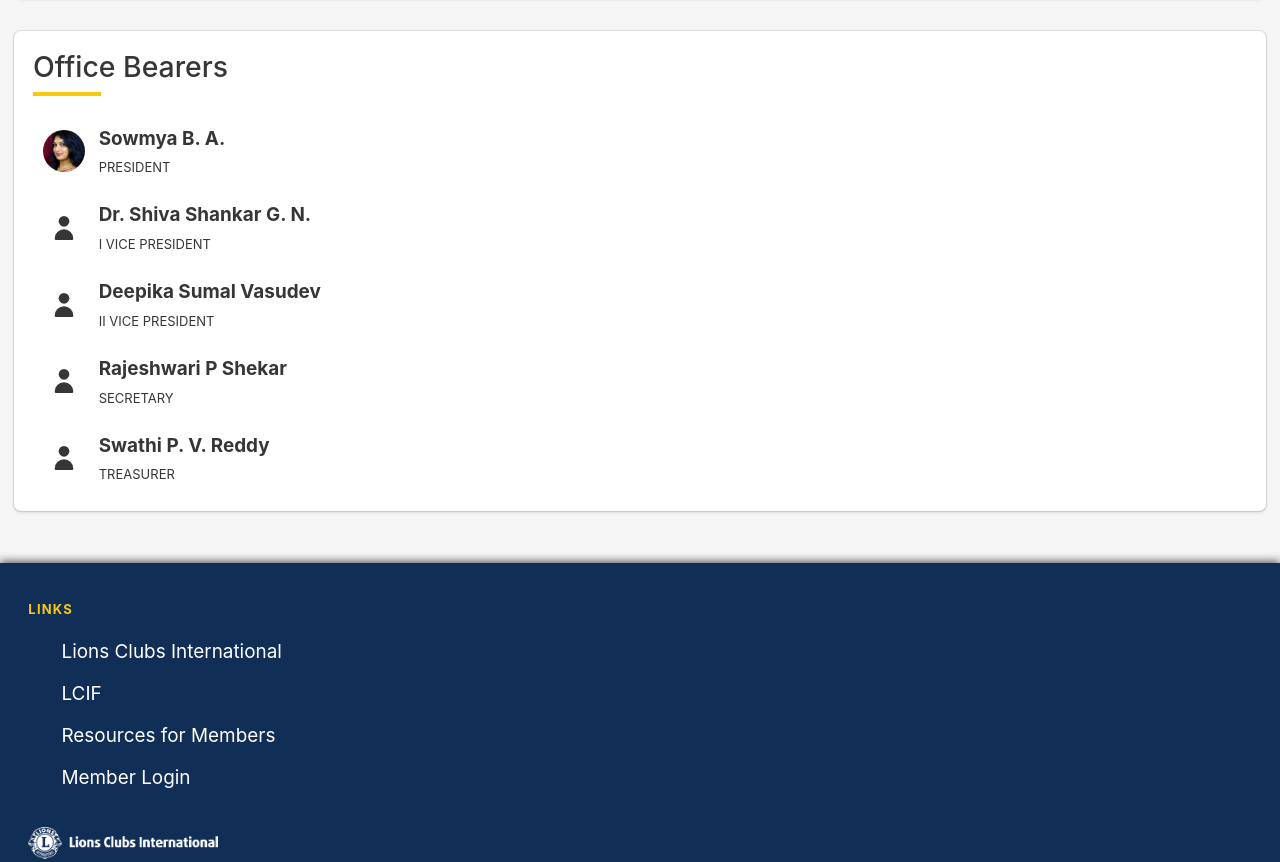
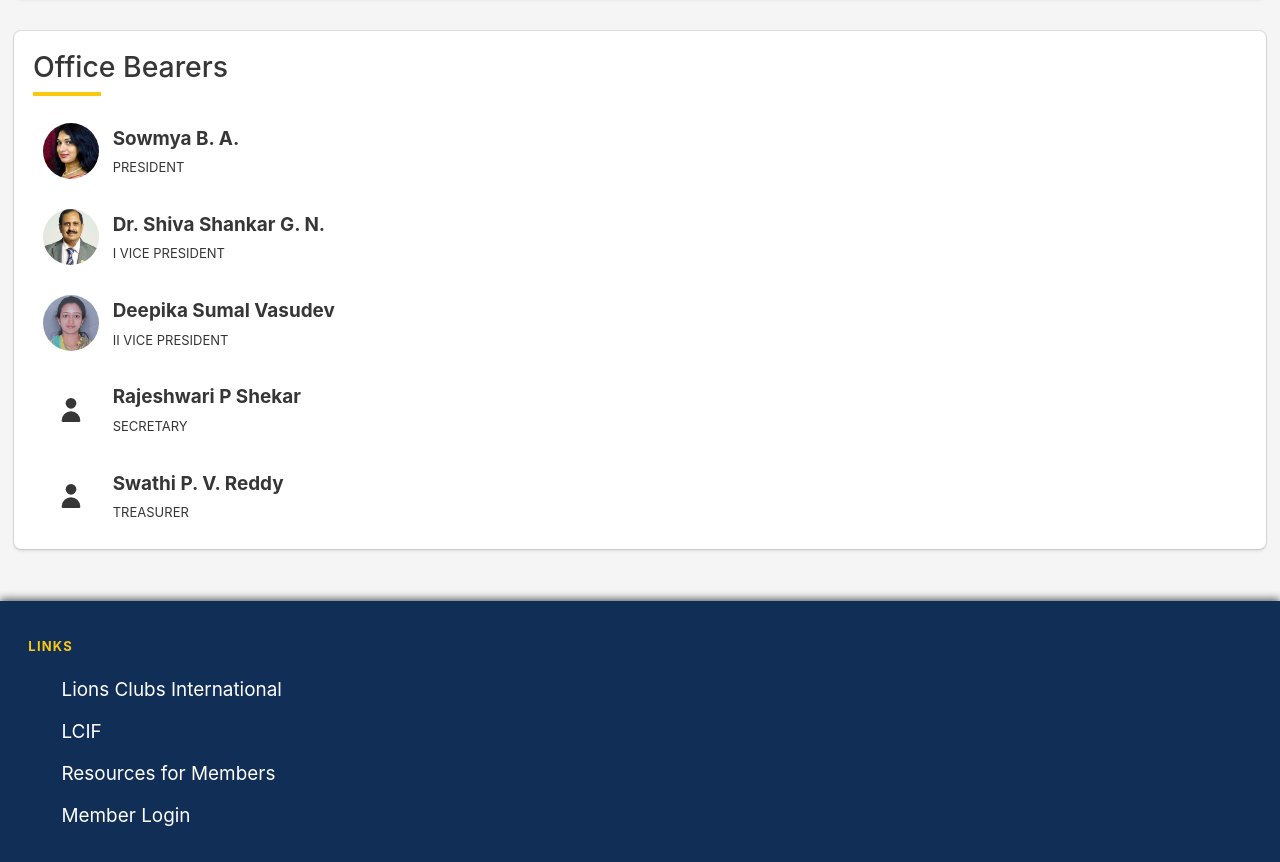
Before and after one commit to dheerajvs/lcbprerana, an Astro site: page /about in a window 1280 px wide. Shown: the part 1154-2016 px from the top of the page. Built offline with nearby package versions, Linux system fonts and the light colour scheme; Astro itself is replaced by a stand-in of ours.

Commit message:
refactor data

```diff
--- a/src/components/About/Officers.astro
+++ b/src/components/About/Officers.astro
@@ -1,15 +1,6 @@
 ---
+import officers from 'data/officers.json'
 import PersonIcon from './person.astro'
-
-type Officer = { name: string; title: string, photo?: string }
-
-const officers: Officer[] = [
-  { name: 'Sowmya B. A.', title: 'President', photo: '/img/officers/sowmya.jpg' },
-  { name: 'Dr. Shiva Shankar G. N.', title: '\u2160 Vice President' },
-  { name: 'Deepika Sumal Vasudev', title: '\u2161 Vice President' },
-  { name: 'Rajeshwari P Shekar', title: 'Secretary' },
-  { name: 'Swathi P. V. Reddy', title: 'Treasurer' },
-]
 ---
 
 <h2>Office Bearers</h2>
@@ -19,7 +10,7 @@ const officers: Officer[] = [
       <div class="img-wrapper">
         {
           officer.photo
-            ? <img src={officer.photo} alt="" width="42" height="42"/>
+            ? <img src={officer.photo} alt="" width="56" height="56"/>
             : <PersonIcon />
         }
       </div>
@@ -43,7 +34,7 @@ const officers: Officer[] = [
     align-items: center;
     border-top-left-radius: 3rem;
     border-bottom-left-radius: 3rem;
-    margin-bottom: 0.5rem;
+    margin-bottom: 1rem;
     padding: 0 0.5rem;
   }
   li:last-child {
@@ -56,8 +47,8 @@ const officers: Officer[] = [
     align-items: center;
     justify-content: center;
     overflow: hidden;
-    width: 42px;
-    height: 42px;
+    width: 56px;
+    height: 56px;
   }
 
   .name-plate {
--- a/src/components/About/person.astro
+++ b/src/components/About/person.astro
@@ -1,6 +1,3 @@
----
----
-
 <svg xmlns="http://www.w3.org/2000/svg" viewBox="0 0 24 24"
   ><g
     ><g
--- a/src/components/Body/Footer.astro
+++ b/src/components/Body/Footer.astro
@@ -1,6 +1,3 @@
----
----
-
 <footer>
   <nav>
     <header>Links</header>
--- /dev/null
+++ b/src/data/officers.json
@@ -0,0 +1,19 @@
+[
+  {
+    "name": "Sowmya B. A.",
+    "title": "President",
+    "photo": "/img/officers/sowmya.jpg"
+  },
+  {
+    "name": "Dr. Shiva Shankar G. N.",
+    "title": "\u2160 Vice President",
+    "photo": "/img/officers/shivashankar.jpg"
+  },
+  {
+    "name": "Deepika Sumal Vasudev",
+    "title": "\u2161 Vice President",
+    "photo": "/img/officers/deepika.jpg"
+  },
+  { "name": "Rajeshwari P Shekar", "title": "Secretary" },
+  { "name": "Swathi P. V. Reddy", "title": "Treasurer" }
+]
```
Also changed, not shown: src/components/Home/Carousel.astro (+1 -13 lines), src/data/activities.json (added, +16 -0 lines), public/img/officers/deepika.jpg (added), public/img/officers/shivashankar.jpg (added).
